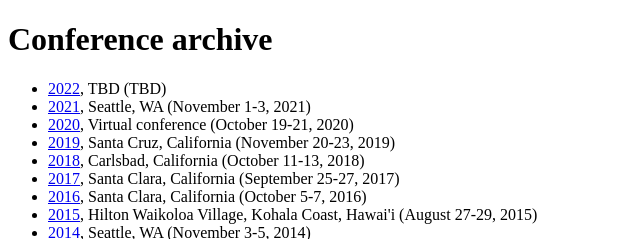
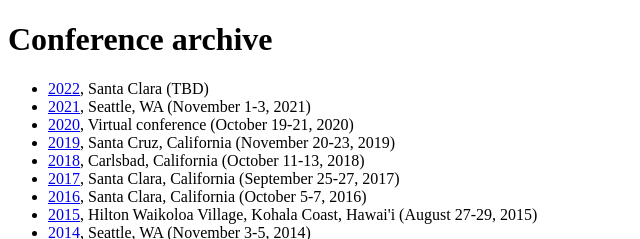
Before and after one commit to acmsocc/acmsocc.github.io, a plain HTML site: page index.html in a window 1280 px wide. Shown: the top 239 px of the page, 0-640 px from the left. Drawn offline with Linux system fonts and the light colour scheme.

Commit message:
Update index.html

```diff
--- a/index.html
+++ b/index.html
@@ -7,7 +7,7 @@
 <body>
 <h1>Conference archive</h1>
 <ul>
-  <li><a href="http://acmsocc.github.io/2022/">2022</a>, TBD (TBD)
+  <li><a href="http://acmsocc.github.io/2022/">2022</a>, Santa Clara (TBD)
   <li><a href="http://acmsocc.github.io/2021/">2021</a>, Seattle, WA (November 1-3, 2021)
   <li><a href="http://acmsocc.github.io/2020/">2020</a>, Virtual conference (October 19-21, 2020)
   <li><a href="http://acmsocc.github.io/2019/">2019</a>, Santa Cruz, California (November 20-23, 2019)
```
